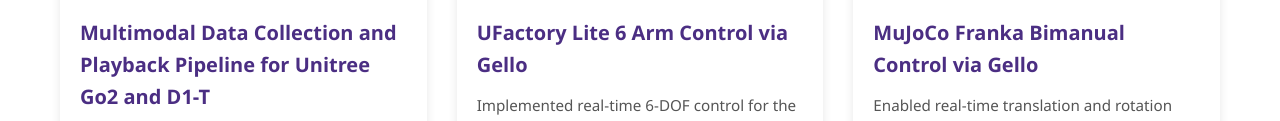
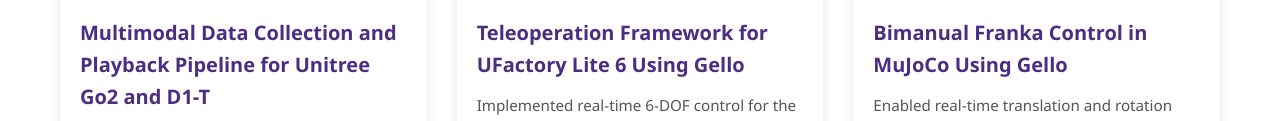
Before and after one commit to lbyng/lbyng.github.io, a plain HTML site: page index.html in a window 1280 px wide. Shown: the part 2330-2451 px from the top of the page. Drawn offline with Linux system fonts and the light colour scheme.

Commit message:
update Projects

```diff
--- a/index.html
+++ b/index.html
@@ -467,10 +467,10 @@
                 <!-- Project Card 2 -->
                 <div class="project-card">
                     <div class="project-card-image-container">
-                        <img src="./asset/project/image/UFactory Lite 6 Arm Control via Gello.gif" alt="UFactory Lite 6 Arm Control via Gello" class="project-card-image">
+                        <img src="./asset/project/image/UFactory Lite 6 Arm Control via Gello.gif" alt="Teleoperation Framework for UFactory Lite 6 Using Gello" class="project-card-image">
                     </div>
                     <div class="project-card-content">
-                        <div class="project-card-title">UFactory Lite 6 Arm Control via Gello</div>
+                        <div class="project-card-title">Teleoperation Framework for UFactory Lite 6 Using Gello</div>
                         <div class="project-card-description">
                             Implemented real-time 6-DOF control for the UFactory Lite 6 arm using the Gello framework, with intuitive manipulation in 3D space. Developed NumPy-based data logging and playback modules for trajectory analysis and reproducibility.
                         </div>
@@ -485,10 +485,10 @@
                 <!-- Project Card 3 -->
                 <div class="project-card">
                     <div class="project-card-image-container">
-                        <img src="./asset/project/image/MuJoCo Franka Bimanual Control via Gello.gif" alt="MuJoCo Franka Bimanual Control via Gello" class="project-card-image">
+                        <img src="./asset/project/image/MuJoCo Franka Bimanual Control via Gello.gif" alt="Bimanual Franka Control in MuJoCo Using Gello" class="project-card-image">
                     </div>
                     <div class="project-card-content">
-                        <div class="project-card-title">MuJoCo Franka Bimanual Control via Gello</div>
+                        <div class="project-card-title">Bimanual Franka Control in MuJoCo Using Gello</div>
                         <div class="project-card-description">
                             Enabled real-time translation and rotation control of the Franka bimanual via Gello in MuJoCo simulation, allowing smooth and accurate teleoperation in 3D workspace.
                         </div>
```
